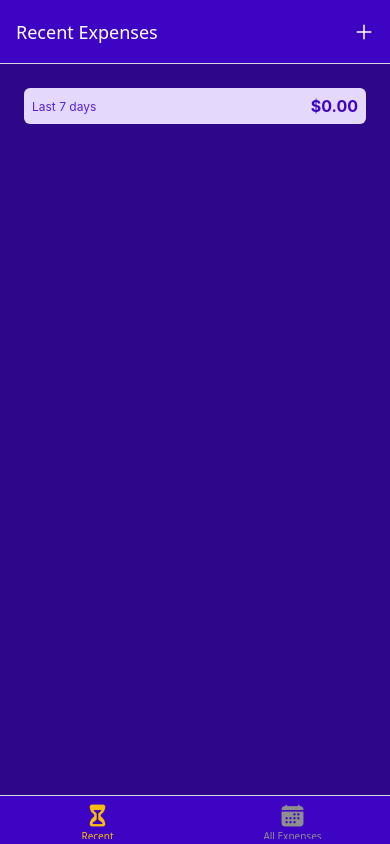
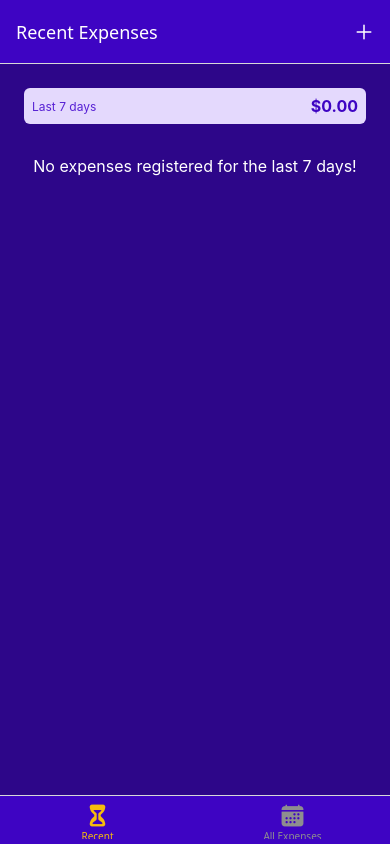
Before and after one commit to asnganje/expense-tracker, a React Native app: screen /RecentExpenses in a window 390 px wide. Built offline with nearby package versions, Linux system fonts and the light colour scheme.

Commit message:
add fallback text

```diff
--- a/components/ExpensesOutput/ExpensesOutput.js
+++ b/components/ExpensesOutput/ExpensesOutput.js
@@ -1,13 +1,17 @@
-import { StyleSheet, View } from "react-native";
+import { StyleSheet, Text, View } from "react-native";
 import ExpensesSummary from "./ExpensesSummary";
 import ExpensesList from "./ExpensesList";
 import { GlobalStyles } from "../../constants/styles";
 
-const ExpensesOutput = ({expenses, expensesPeriod}) => {
+const ExpensesOutput = ({expenses, expensesPeriod, fallBackText}) => {
+  let content = <Text style={styles.infoText}>{fallBackText}</Text>
+  if(expenses.length > 0) {
+    content = <ExpensesList expenses={expenses}/>
+  }
   return(
     <View style={styles.container}>
       <ExpensesSummary expenses={expenses} periodName={expensesPeriod} />
-      <ExpensesList expenses={expenses} />
+      {content}
     </View>
   )
 }
@@ -18,5 +22,12 @@
     flex:1,
     padding:24,
     backgroundColor:GlobalStyles.colors.primary700
+  },
+  infoText:{
+    color:"white",
+    fontSize:16,
+    textAlign:"center",
+    marginTop:32
   }
+
 })
--- a/screens/AllExpenses.js
+++ b/screens/AllExpenses.js
@@ -6,7 +6,9 @@
 const AllExpenses = () => {
   const expensesCtx = useContext(ExpensesContext)
   return(
-    <ExpensesOutput expenses={expensesCtx.expenses} expensesPeriod="Total"/>
+    <ExpensesOutput expenses={expensesCtx.expenses}
+    expensesPeriod="Total"
+    fallBackText="No expenses registered found!"/>
   )
 }
 
--- a/screens/RecentExpenses.js
+++ b/screens/RecentExpenses.js
@@ -11,7 +11,7 @@
     return expense.date > date7daysAgo
   })
   return(
-    <ExpensesOutput expenses={recentExpenses} expensesPeriod="Last 7 days"/>
+    <ExpensesOutput expenses={recentExpenses} expensesPeriod="Last 7 days" fallBackText="No expenses registered for the last 7 days!"/>
   )
 }
 
```
